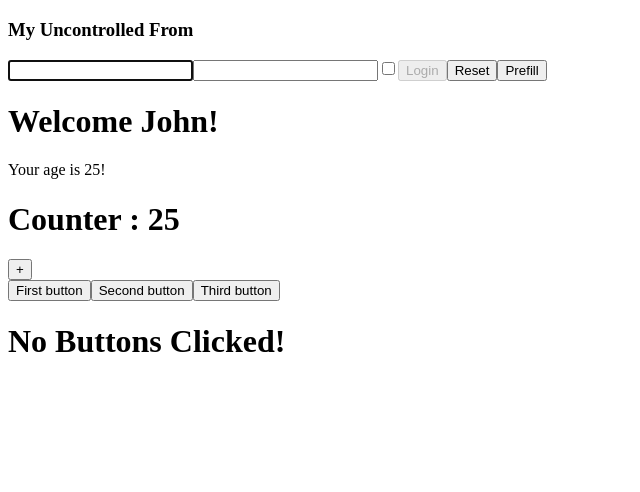
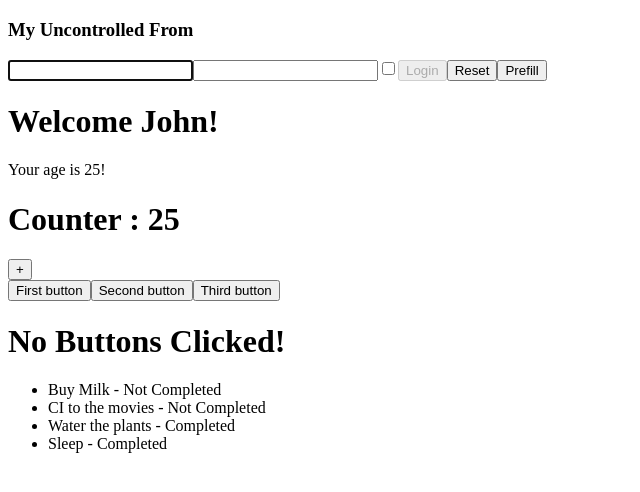
Before and after one commit to KaramGuliyev/React, a React (Create React App) app: page / in a window 1280 px wide. Shown: the top 492 px of the page, without its empty margins (0-640 px from the left). Built offline with nearby package versions, Linux system fonts and the light colour scheme.

Commit message:
Lists-Exercise

```diff
--- a/src/App.js
+++ b/src/App.js
@@ -2,6 +2,32 @@ import React from "react";
 import { Counter } from "./Components/Counter/Counter";
 import { InteractiveWelcome } from "./Components/Welcome/InteractiveWelcome";
 import { ClickTracker } from "./Components/Counter/ClickTracker";
+import Lists from "./Exercises/Lists";
+import MyTodos from "./Exercises/MyTodos";
+
+const todos = [
+  {
+    id: 1,
+    title: "Buy Milk",
+    completed: false,
+  },
+  {
+    id: 2,
+    title: "CI to the movies",
+    completed: false,
+  },
+  {
+    id: 3,
+    title: "Water the plants",
+    completed: true,
+  },
+  {
+    id: 4,
+    title: "Sleep",
+    completed: true,
+  },
+];
+
 export class App extends React.Component {
   render() {
     return (
@@ -12,6 +38,14 @@ export class App extends React.Component {
         />
         <Counter counterStart={25} />
         <ClickTracker />
+        {/* <Lists
+          names={[
+            "Habibi 1",
+            "Habibi 3",
+            "Habibi 2",
+          ]}
+        /> */}
+        <MyTodos todos={todos} />
       </>
     );
   }
--- /dev/null
+++ b/src/Exercises/Lists.js
@@ -0,0 +1,16 @@
+import React, { Component } from "react";
+
+export class Lists extends Component {
+  render() {
+    const items = this.props.names.map(
+      (name) => <li>{name}</li>
+    );
+    return (
+      <div>
+        <ul>{items}</ul>
+      </div>
+    );
+  }
+}
+
+export default Lists;
--- /dev/null
+++ b/src/Exercises/MyTodos.js
@@ -0,0 +1,22 @@
+import React from "react";
+
+export class MyTodos extends React.Component {
+  render() {
+    return (
+      <>
+        <div>
+          <ul>
+            {this.props.todos.map((todo) => (
+              <li key={todo.id}>
+                {todo.title}
+                {todo.completed ? <span> - Completed</span> : <span> - Not Completed</span> }
+              </li>
+            ))}
+          </ul>
+        </div>
+      </>
+    );
+  }
+}
+
+export default MyTodos;
```
